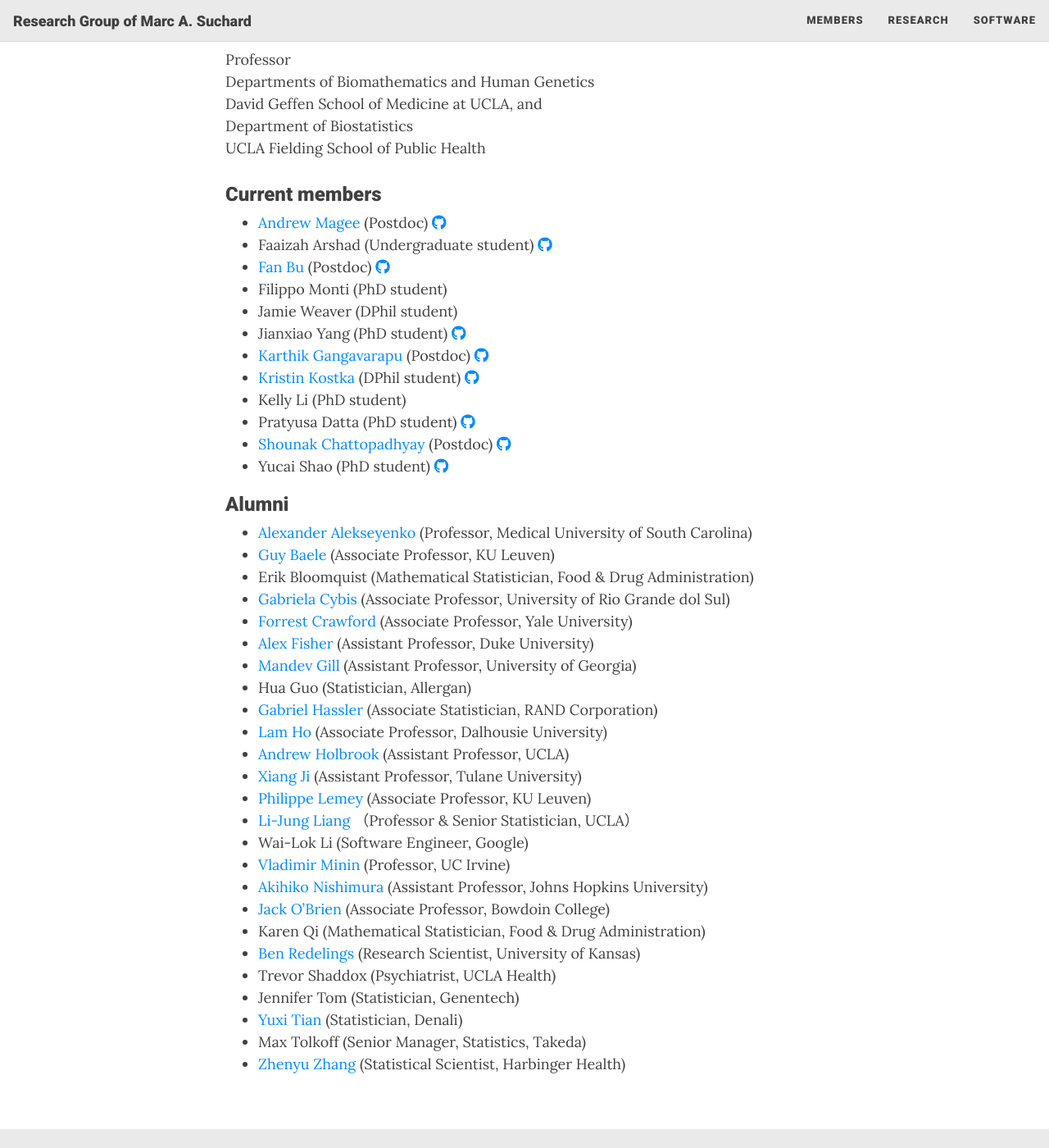
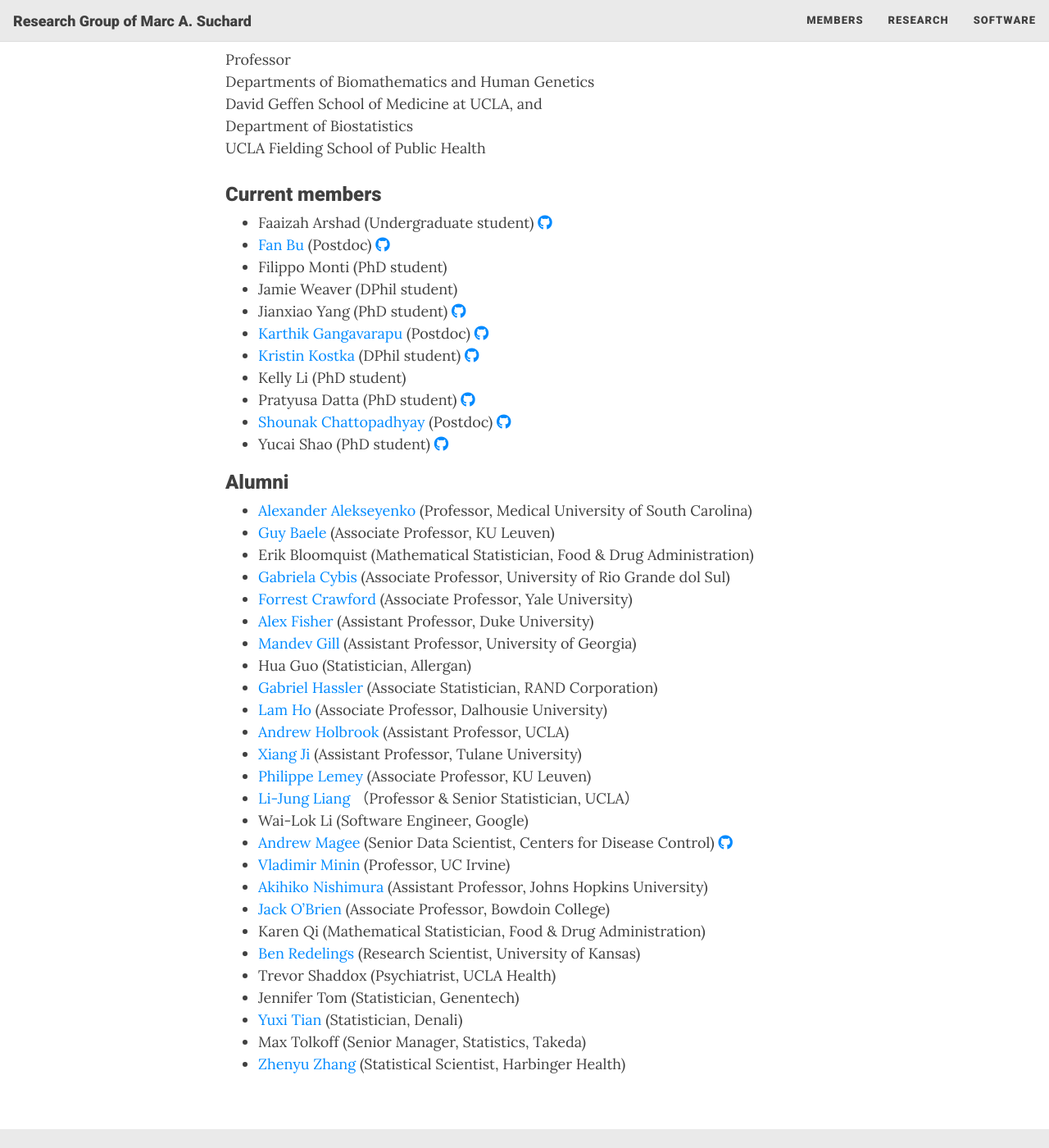
Before and after one commit to suchard-group/suchard-group.github.io, a Jekyll site: the page built from members.md, in a window 1280 px wide and 1400 px high, scrolled down 709 px. Shown: the whole window at 82% size. Built offline with Jekyll 4.4.1, drawn with Linux system fonts in a browser that asks for light colours; nearby versions of some CDN libraries.

Commit message:
Time moves inexorably forward

```diff
--- a/members.md
+++ b/members.md
@@ -14,7 +14,6 @@ Department of Biostatistics\
 UCLA Fielding School of Public Health
 
 ### Current members
-  * [Andrew Magee](https://afmagee.github.io/) (Postdoc) <a href="https://github.com/afmagee" target="_blank"><i class="fa-brands fa-github"></i></a>
   * Faaizah Arshad (Undergraduate student) <a href="https://github.com/faaizah-arshad" target="_blank"><i class="fa-brands fa-github"></i></a>
   * [Fan Bu](https://fanbu1995.github.io/) (Postdoc) <a href="https://github.com/fanbu1995" target="_blank"><i class="fa-brands fa-github"></i></a>
   * Filippo Monti (PhD student)
@@ -43,6 +42,7 @@ UCLA Fielding School of Public Health
   * [Philippe Lemey](https://rega.kuleuven.be/cev/ecv/evolutionary-and-computational-virology-publications/00036765) (Associate Professor, KU Leuven)
   * [Li-Jung Liang](https://bioscience.ucla.edu/people/li-jung-liang/) （Professor & Senior Statistician, UCLA）
   * Wai-Lok Li (Software Engineer, Google)
+  * [Andrew Magee](https://afmagee.github.io/) (Senior Data Scientist, Centers for Disease Control) <a href="https://github.com/afmagee" target="_blank"><i class="fa-brands fa-github"></i></a>
   * [Vladimir Minin](https://vnminin.github.io/) (Professor, UC Irvine)
   * [Akihiko Nishimura](https://aki-nishimura.github.io/) (Assistant Professor, Johns Hopkins University)
   * [Jack O'Brien](https://www.bowdoin.edu/profiles/faculty/jobrien/index.html) (Associate Professor, Bowdoin College)
```
